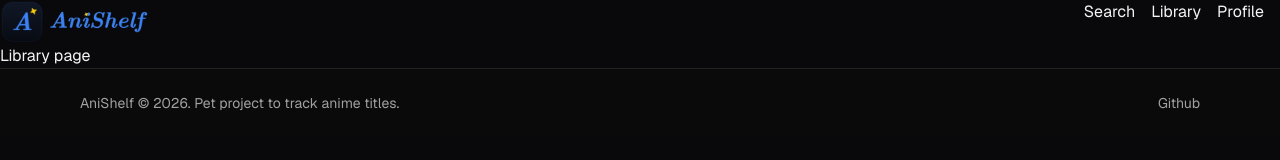
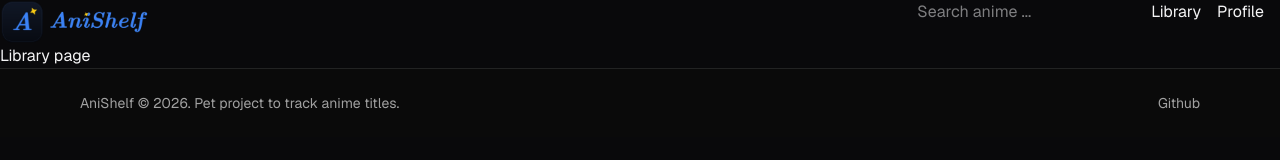
Before and after one commit to dxdxdie/anishelf, a Next.js app: page /library in a window 1280 px wide. Shown: the top 160 px of the page. Built offline with nearby package versions, Linux system fonts and the light colour scheme.

Commit message:
fixed search, added header and footer to qprovider

```diff
--- a/app/layout.tsx
+++ b/app/layout.tsx
@@ -6,34 +6,36 @@ import { QueryProvider } from "@/components/providers/query-provider";
 import { Geist } from "next/font/google";
 import { cn } from "@/lib/utils";
 
-const geist = Geist({subsets:['latin'],variable:'--font-sans'});
+const geist = Geist({ subsets: ["latin"], variable: "--font-sans" });
 
 export const metadata: Metadata = {
     title: {
         default: "Anishelf - your anime collection",
         template: "%s | AniShelf",
     },
-    description: "AniShelf — a web application for searching, tracking and organizing anime titles. Data from the Jikan API (MyAnimeList), personal library with browsing statuses, real-time search.",
+    description:
+        "AniShelf — a web application for searching, tracking and organizing anime titles. Data from the Jikan API (MyAnimeList), personal library with browsing statuses, real-time search.",
     keywords: [
         "anishelf",
         "аниме трекер",
         "myanimelist",
         "jikan api",
         "список аниме",
-        "anime tracker"
+        "anime tracker",
     ],
     authors: [{ name: "dxdxdie", url: "https://github.com/dxdxdie" }],
     openGraph: {
         title: "Anishelf - your anime collection",
-        description: "Search, add and track anime titles in a convenient library ",
+        description:
+            "Search, add and track anime titles in a convenient library ",
         url: "https://anishelf-bay.vercel.app",
         siteName: "AniShelf",
         locale: "en_EN",
-        type: "website"
+        type: "website",
     },
     icons: {
-        icon: "/favicon.ico"
-    }
+        icon: "/favicon.ico",
+    },
 };
 
 export default function RootLayout({
@@ -44,9 +46,11 @@ export default function RootLayout({
     return (
         <html lang="ru" className={cn("dark", "font-sans", geist.variable)}>
             <body className="bg-zinc-950 text-zinc-100 min-h-screen">
-                <Header />
-                <QueryProvider>{children}</QueryProvider>
-                <Footer />
+                <QueryProvider>
+                    <Header />
+                    {children}
+                    <Footer />
+                </QueryProvider>
             </body>
         </html>
     );
--- a/components/layout/header.tsx
+++ b/components/layout/header.tsx
@@ -1,5 +1,5 @@
 import Image from "next/image";
-import Link from "next/link";
+import SearchBar from "../features/search/search-bar";
 
 export default function Header() {
     return (
@@ -13,12 +13,7 @@ export default function Header() {
             />
             <ul className="flex gap-4 mr-4">
                 <li>
-                    <Link
-                        className="cursor-pointer hover:text-violet-400"
-                        href="/search"
-                    >
-                        Search
-                    </Link>
+                    <SearchBar />
                 </li>
                 <li>
                     <a
```
